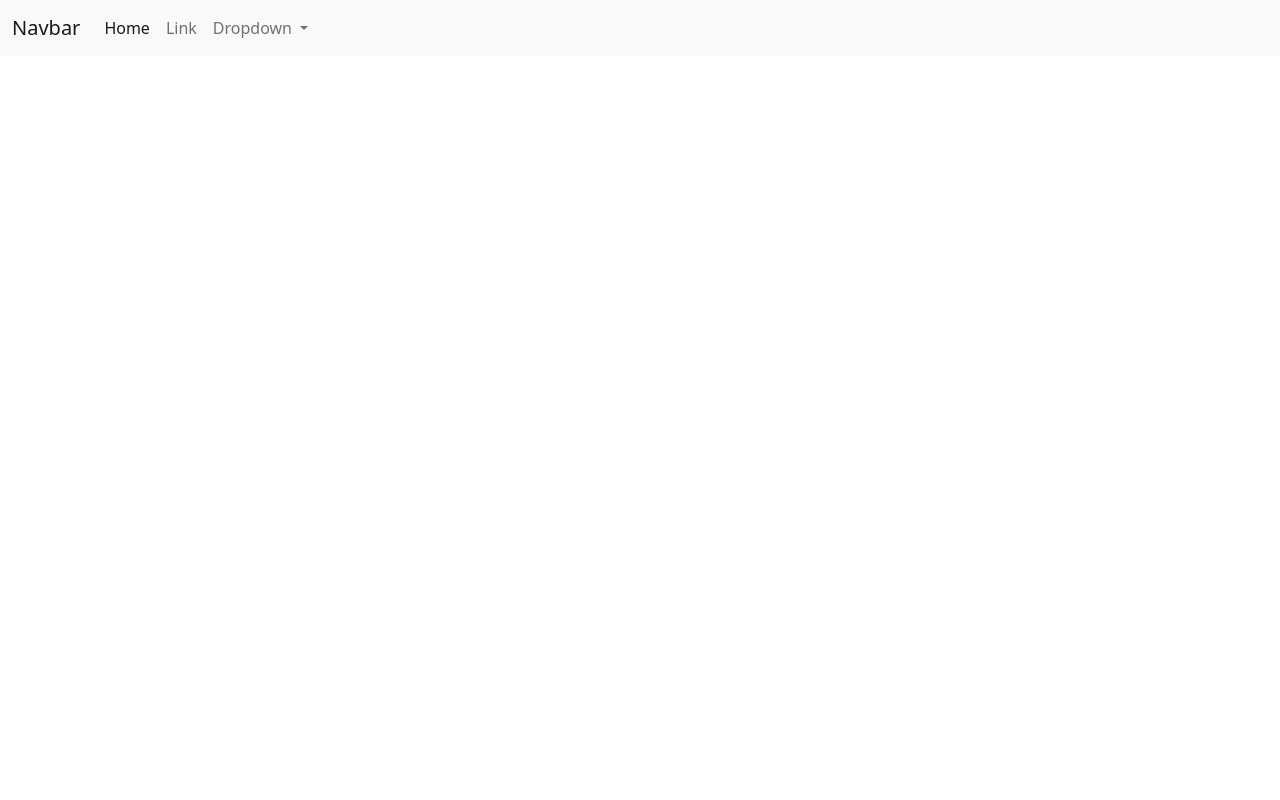
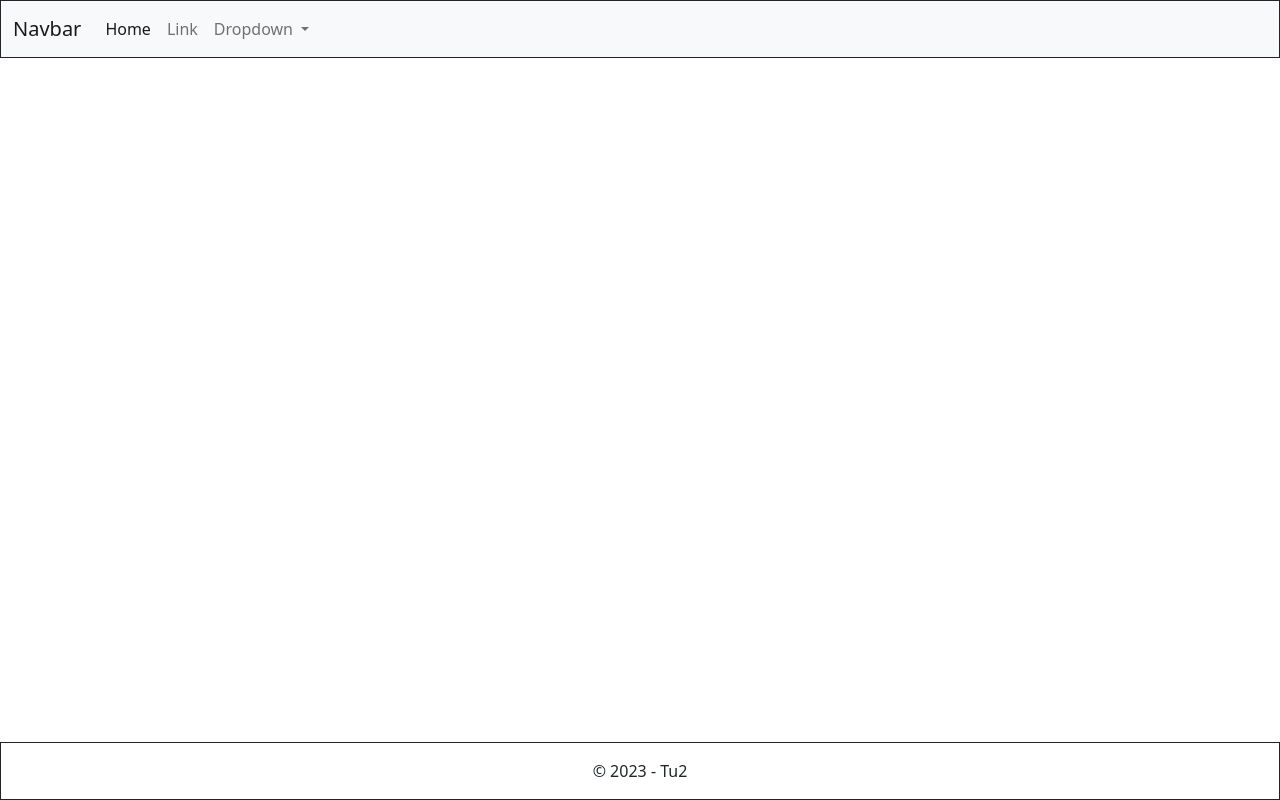
Before and after one commit to Tu2-prog/spam_filtering_analysis_visualization, an Angular app: page / in a window 1280 px wide. Built offline with nearby package versions, Linux system fonts and the light colour scheme.

Commit message:
add sticky footer component

```diff
--- a/src/app/app.component.html
+++ b/src/app/app.component.html
@@ -1 +1,2 @@
 <app-navbar></app-navbar>
+<app-footer></app-footer>
--- a/src/app/app.module.ts
+++ b/src/app/app.module.ts
@@ -5,11 +5,13 @@
 import { AppComponent } from './app.component';
 import { SpamClassifierComponent } from './components/spam-classifier/spam-classifier.component';
 import { NavbarComponent } from './components/navbar/navbar.component';
+import { FooterComponent } from './components/footer/footer.component';
 @NgModule({
   declarations: [
     AppComponent,
     SpamClassifierComponent,
-    NavbarComponent
+    NavbarComponent,
+    FooterComponent
   ],
   imports: [
     BrowserModule,
--- /dev/null
+++ b/src/app/components/footer/footer.component.css
@@ -0,0 +1,7 @@
+footer{
+    position:fixed;
+    bottom:0px;
+    width:100%;
+    border: 1px solid;
+    text-align: center;
+}
--- /dev/null
+++ b/src/app/components/footer/footer.component.html
@@ -0,0 +1,3 @@
+<footer class="footer mt-auto py-3">
+    &copy; 2023 - Tu2
+</footer>
--- a/src/app/components/navbar/navbar.component.css
+++ b/src/app/components/navbar/navbar.component.css
@@ -11,3 +11,7 @@
     margin-top: -5px;
     left:  100%;
 }
+
+.navbar{
+    border: 1px solid;
+}
```
Also changed, not shown: src/app/components/footer/footer.component.ts (added, +10 -0 lines), 1 other file (tests, documents, lock files or other folders).
